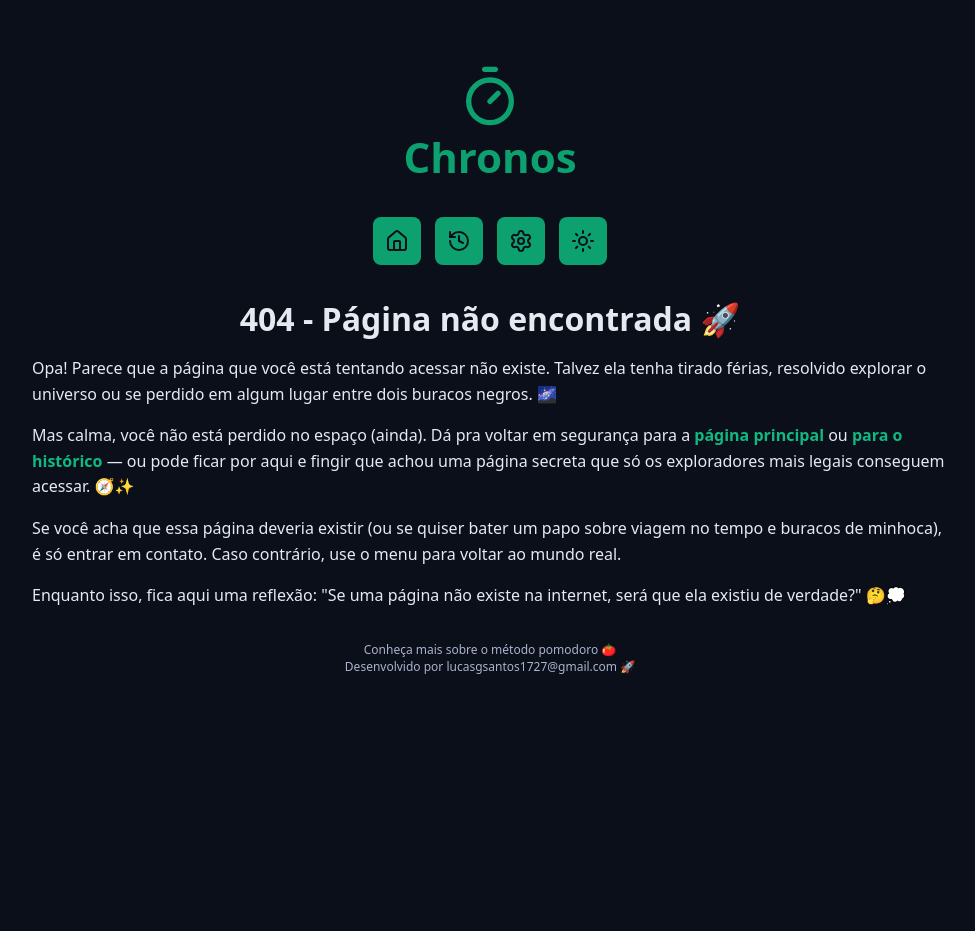
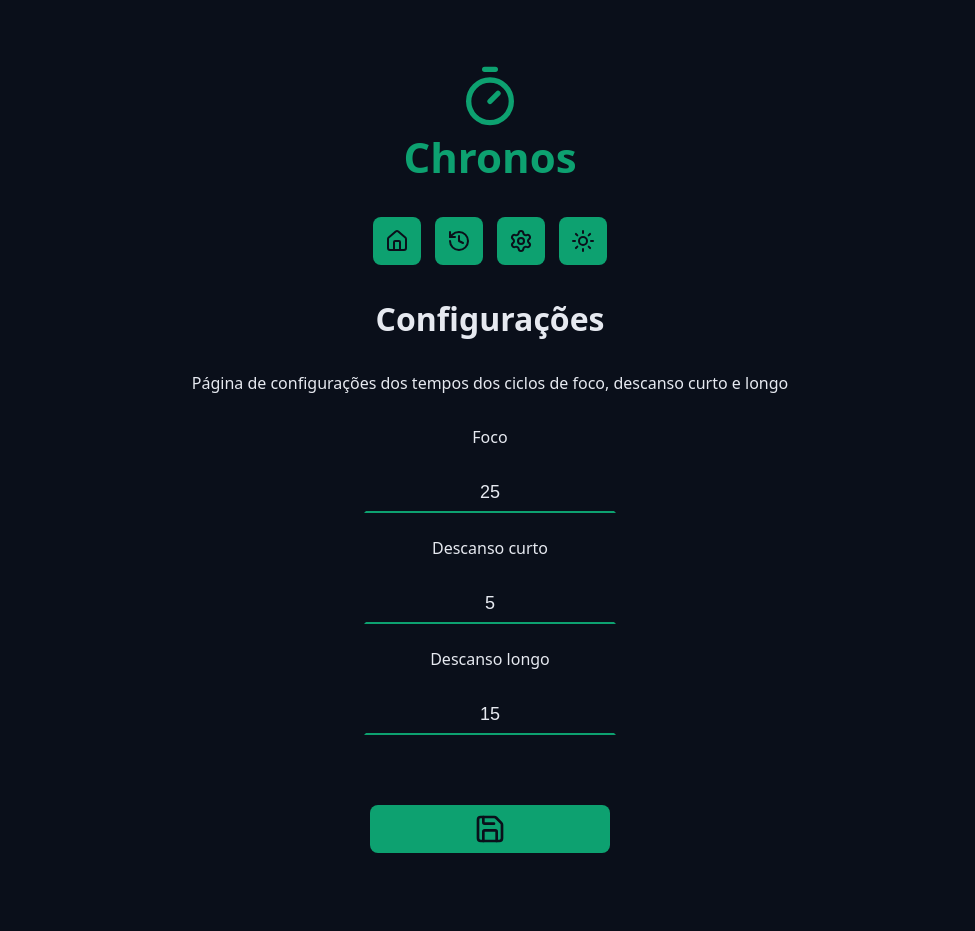
Before and after one commit to luzka1/pomodoro, a React (Vite) app: page /settings in a window 1280 px wide. Shown: the top 931 px of the page, without its empty margins (150-1125 px from the left). Before the commit the page ends 800 px from the top, so only its background shows below. Built offline with nearby package versions, Linux system fonts and the light colour scheme.

Commit message:
alterando titulo da página e criando a página de configurações

```diff
--- /dev/null
+++ b/src/components/SettingsForm/index.tsx
@@ -0,0 +1,108 @@
+import { SaveIcon } from "lucide-react";
+import { DefaultButton } from "../DefaultButton";
+import { DefaultInput } from "../DefaultInput";
+import { useRef } from "react";
+import { useTaskContext } from "../../contexts/TaskContext/useTaskContext";
+import { showMessage } from "../../adapters/showMessage";
+import { TaskActionTypes } from "../../contexts/TaskContext/taskActions";
+
+export function SettingsForm() {
+  const { state, dispatch } = useTaskContext();
+
+  const workTimeInput = useRef<HTMLInputElement>(null);
+  const shortBreakTimeInput = useRef<HTMLInputElement>(null);
+  const longBreakTimeInput = useRef<HTMLInputElement>(null);
+
+  function handleSaveSettings(e: React.FormEvent<HTMLFormElement>) {
+    e.preventDefault();
+
+    const formErrors = [];
+
+    const workTime = Number(workTimeInput.current?.value);
+    const shortBreakTime = Number(shortBreakTimeInput.current?.value);
+    const longBreakTime = Number(longBreakTimeInput.current?.value);
+
+    if (isNaN(workTime) || isNaN(shortBreakTime) || isNaN(longBreakTime)) {
+      formErrors.push("Digite um número em TODOS os campos");
+    }
+
+    if (workTime < 1 || workTime > 60) {
+      formErrors.push("Escolha um tempo entre 1 e 60 minutos para foco");
+    }
+
+    if (shortBreakTime < 1 || shortBreakTime > 30) {
+      formErrors.push(
+        "Escolha um tempo entre 1 e 30 minutos para descanso curto"
+      );
+    }
+
+    if (longBreakTime < 1 || longBreakTime > 60) {
+      formErrors.push(
+        "Escolha um tempo entre 1 e 60 minutos para descanso longo"
+      );
+    }
+
+    if (formErrors.length > 0) {
+      formErrors.forEach((errors) => {
+        showMessage.error(errors);
+      });
+
+      return;
+    }
+
+    const newTimeSettings = {
+      workTime,
+      shortBreakTime,
+      longBreakTime,
+    };
+
+    showMessage.success("Configurações salvas com sucesso!");
+
+    dispatch({
+      type: TaskActionTypes.CHANGE_SETTINGS,
+      payload: newTimeSettings,
+    });
+  }
+
+  return (
+    <form className="form" onSubmit={(e) => handleSaveSettings(e)} action="">
+      <div className="formRow">
+        <DefaultInput
+          id="workTime"
+          labelText="Foco"
+          type="text"
+          ref={workTimeInput}
+          defaultValue={state.config.workTime}
+        />
+      </div>
+
+      <div className="formRow">
+        <DefaultInput
+          id="shortBreakTime"
+          labelText="Descanso curto"
+          type="text"
+          ref={shortBreakTimeInput}
+          defaultValue={state.config.shortBreakTime}
+        />
+      </div>
+
+      <div className="formRow">
+        <DefaultInput
+          id="longBreakTime"
+          labelText="Descanso longo"
+          type="text"
+          ref={longBreakTimeInput}
+          defaultValue={state.config.longBreakTime}
+        />
+      </div>
+
+      <div className="formRow">
+        <DefaultButton
+          icon={<SaveIcon />}
+          aria-label="Salvar configurações"
+          title="Salvar configurações"
+        />
+      </div>
+    </form>
+  );
+}
--- a/src/contexts/TaskContext/taskActions.ts
+++ b/src/contexts/TaskContext/taskActions.ts
@@ -1,4 +1,5 @@
 import type { TaskModel } from "../../models/TaskModel";
+import type { TaskStateModel } from "../../models/TaskStateModel";
 
 export enum TaskActionTypes {
   START_TASK = "START_TASK",
@@ -6,6 +7,7 @@ export enum TaskActionTypes {
   RESET_TASK = "RESET_TASK",
   COUNT_DOWN = "COUNT_DOWN",
   COMPLETE_TASK = "COMPLETE_TASK",
+  CHANGE_SETTINGS = "CHANGE_SETTINGS",
 }
 
 export type TaskActionsWithPayload =
@@ -13,7 +15,11 @@ export type TaskActionsWithPayload =
       type: TaskActionTypes.START_TASK;
       payload: TaskModel;
     }
-  | { type: TaskActionTypes.COUNT_DOWN; payload: { secondsRemaining: number } };
+  | { type: TaskActionTypes.COUNT_DOWN; payload: { secondsRemaining: number } }
+  | {
+      type: TaskActionTypes.CHANGE_SETTINGS;
+      payload: TaskStateModel['config'];
+    };
 
 export type TaskActionsWithoutPayload =
   | {
--- a/src/contexts/TaskContext/taskReducer.ts
+++ b/src/contexts/TaskContext/taskReducer.ts
@@ -68,6 +68,15 @@ export function TaskReducer(
       localStorage.removeItem("state");
       return { ...initialTaskState };
     }
+
+    case TaskActionTypes.CHANGE_SETTINGS: {
+      return {
+        ...state,
+        config: {
+          ...action.payload,
+        },
+      };
+    }
   }
 
   return state;
--- a/src/pages/AboutPomodoro/index.tsx
+++ b/src/pages/AboutPomodoro/index.tsx
@@ -1,24 +1,30 @@
+import { useEffect } from "react";
 import { Container } from "../../components/Container";
 import { GenericHtml } from "../../components/GenericHtml";
 import { Heading } from "../../components/Heading";
 import { RouterLink } from "../../components/RouterLink";
 import { MainTemplate } from "../../templates/MainTemplate";
 
-export function AboutPomodoroPage() {
-    return <MainTemplate>
-        <Container>
-            <GenericHtml>
-                <Heading>A Técnica Pomodoro 🍅</Heading>
+export function AboutPomodoro() {
+  useEffect(() => {
+    document.title = "Entenda a Técnica Pomodoro - Chronos Pomodoro";
+  }, []);
+
+  return (
+    <MainTemplate>
+      <Container>
+        <GenericHtml>
+          <Heading>A Técnica Pomodoro 🍅</Heading>
 
           <p>
-            A Técnica Pomodoro é uma metodologia de produtividade criada por{' '}
+            A Técnica Pomodoro é uma metodologia de produtividade criada por{" "}
             <strong>Francesco Cirillo</strong>, que consiste em dividir o
             trabalho em blocos de tempo (os famosos "Pomodoros") intercalados
             com pausas. O objetivo é manter o foco total por um período curto e
             garantir descansos para evitar o cansaço mental.
           </p>
 
-          <img src='https://placehold.co/1920x1080' alt='' />
+          <img src="https://placehold.co/1920x1080" alt="" />
 
           <h2>Como funciona o Pomodoro tradicional?</h2>
           <ul>
@@ -32,7 +38,7 @@ export function AboutPomodoroPage() {
               <strong>3. Faça uma pausa curta de 5 minutos</strong>.
             </li>
             <li>
-              <strong>4. A cada 4 ciclos, faça uma pausa longa</strong>{' '}
+              <strong>4. A cada 4 ciclos, faça uma pausa longa</strong>{" "}
               (geralmente 15 a 30 minutos).
             </li>
           </ul>
@@ -49,9 +55,9 @@ export function AboutPomodoroPage() {
           <h3>⚙️ Personalização do tempo</h3>
           <p>
             Você pode configurar o tempo de foco, descanso curto e descanso
-            longo do jeito que quiser! Basta acessar a{' '}
-            <RouterLink href='/settings'>página de configurações</RouterLink> e ajustar os minutos
-            como preferir.
+            longo do jeito que quiser! Basta acessar a{" "}
+            <RouterLink href="/settings">página de configurações</RouterLink> e
+            ajustar os minutos como preferir.
           </p>
 
           <h3>🔁 Ciclos organizados em sequência</h3>
@@ -95,10 +101,10 @@ export function AboutPomodoroPage() {
 
           <h3>📊 Histórico automático</h3>
           <p>
-            Todas as suas tarefas e ciclos concluídos ficam salvos no{' '}
-            <RouterLink href='/history'>histórico</RouterLink>, com status de completas ou
-            interrompidas. Assim, você consegue acompanhar sua evolução ao longo
-            do tempo.
+            Todas as suas tarefas e ciclos concluídos ficam salvos no{" "}
+            <RouterLink href="/history">histórico</RouterLink>, com status de
+            completas ou interrompidas. Assim, você consegue acompanhar sua
+            evolução ao longo do tempo.
           </p>
 
           <h2>Por que usar o Chronos Pomodoro?</h2>
@@ -110,15 +116,16 @@ export function AboutPomodoroPage() {
           </ul>
 
           <p>
-            <strong>Pronto pra focar?</strong> Bora lá{' '}
-            <RouterLink href='/'>voltar para a página inicial</RouterLink> e iniciar seus
-            Pomodoros! 🍅🚀
+            <strong>Pronto pra focar?</strong> Bora lá{" "}
+            <RouterLink href="/">voltar para a página inicial</RouterLink> e
+            iniciar seus Pomodoros! 🍅🚀
           </p>
 
           <p>
             <em>"Foco total, sem pressa, sem pausa, só vai!"</em> 💪🧘‍♂️
           </p>
-            </GenericHtml>
-        </Container>
+        </GenericHtml>
+      </Container>
     </MainTemplate>
+  );
 }
--- a/src/pages/History/index.tsx
+++ b/src/pages/History/index.tsx
@@ -23,6 +23,14 @@ export function History() {
     setConfirmResetHistory(false);
     dispatch({ type: TaskActionTypes.RESET_TASK });
   }, [confirmResetHistory, dispatch]);
+
+  useEffect(() => {
+    document.title = "Histórico - Chronos Pomodoro";
+
+    return () => {
+      showMessage.dismiss();
+    };
+  }, []);
 
   function handleResetHistory() {
     showMessage.dismiss();
--- a/src/pages/Home/index.tsx
+++ b/src/pages/Home/index.tsx
@@ -1,9 +1,14 @@
+import { useEffect } from "react";
 import { Container } from "../../components/Container";
 import { CountDown } from "../../components/CountDown";
 import { MainForm } from "../../components/MainForm";
 import { MainTemplate } from "../../templates/MainTemplate";
 
-export function HomePage() {
+export function Home() {
+  useEffect(() => {
+    document.title = "Chronos Pomodoro";
+  }, []);
+
   return (
     <MainTemplate>
       <Container>
--- a/src/pages/NotFound/index.tsx
+++ b/src/pages/NotFound/index.tsx
@@ -1,15 +1,20 @@
+import { useEffect } from "react";
 import { Container } from "../../components/Container";
 import { GenericHtml } from "../../components/GenericHtml";
 import { Heading } from "../../components/Heading";
 import { RouterLink } from "../../components/RouterLink";
 import { MainTemplate } from "../../templates/MainTemplate";
 
-export function NotFoundPage() {
+export function NotFound() {
+  useEffect(() => {
+    document.title = "Entenda a Técnica Pomodoro - Chronos Pomodoro";
+  }, []);
+
   return (
     <MainTemplate>
       <Container>
         <GenericHtml>
-           <Heading>404 - Página não encontrada 🚀</Heading>
+          <Heading>404 - Página não encontrada 🚀</Heading>
           <p>
             Opa! Parece que a página que você está tentando acessar não existe.
             Talvez ela tenha tirado férias, resolvido explorar o universo ou se
@@ -17,10 +22,10 @@ export function NotFoundPage() {
           </p>
           <p>
             Mas calma, você não está perdido no espaço (ainda). Dá pra voltar em
-            segurança para a <RouterLink href='/'>página principal</RouterLink> ou{' '}
-            <RouterLink href='/history'>para o histórico</RouterLink> — ou pode ficar por aqui e
-            fingir que achou uma página secreta que só os exploradores mais
-            legais conseguem acessar. 🧭✨
+            segurança para a <RouterLink href="/">página principal</RouterLink>{" "}
+            ou <RouterLink href="/history">para o histórico</RouterLink> — ou
+            pode ficar por aqui e fingir que achou uma página secreta que só os
+            exploradores mais legais conseguem acessar. 🧭✨
           </p>
           <p>
             Se você acha que essa página deveria existir (ou se quiser bater um
--- /dev/null
+++ b/src/pages/Settings/index.tsx
@@ -0,0 +1,30 @@
+import { useEffect } from "react";
+import { Container } from "../../components/Container";
+import { Heading } from "../../components/Heading";
+import { SettingsForm } from "../../components/SettingsForm";
+import { MainTemplate } from "../../templates/MainTemplate";
+
+export function Settings() {
+  useEffect(() => {
+    document.title = "Entenda a Técnica Pomodoro - Chronos Pomodoro";
+  }, []);
+
+  return (
+    <MainTemplate>
+      <Container>
+        <Heading>Configurações</Heading>
+      </Container>
+
+      <Container>
+        <p style={{ textAlign: "center" }}>
+          Página de configurações dos tempos dos ciclos de foco, descanso curto
+          e longo
+        </p>
+      </Container>
+
+      <Container>
+        <SettingsForm />
+      </Container>
+    </MainTemplate>
+  );
+}
--- a/src/routers/MainRouter/index.tsx
+++ b/src/routers/MainRouter/index.tsx
@@ -1,9 +1,10 @@
 import { BrowserRouter, Route, Routes, useLocation } from "react-router";
-import { HomePage } from "../../pages/Home";
-import { NotFoundPage } from "../../pages/NotFound";
+import { Home } from "../../pages/Home";
+import { NotFound } from "../../pages/NotFound";
 import { History } from "../../pages/History";
-import { AboutPomodoroPage } from "../../pages/AboutPomodoro";
+import { AboutPomodoro } from "../../pages/AboutPomodoro";
 import { useEffect } from "react";
+import { Settings } from "../../pages/Settings";
 
 function ScrollToTop() {
   const { pathname } = useLocation();
@@ -19,10 +20,11 @@ export function MainRouter() {
   return (
     <BrowserRouter>
       <Routes>
-        <Route path="/" element={<HomePage />} />
-         <Route path="/history" element={<History />} />
-        <Route path="/about-pomodoro" element={<AboutPomodoroPage />} />
-        <Route path="*" element={<NotFoundPage />} />
+        <Route path="/" element={<Home />} />
+        <Route path="/history" element={<History />} />
+        <Route path="/settings" element={<Settings />} />
+        <Route path="/about-pomodoro" element={<AboutPomodoro />} />
+        <Route path="*" element={<NotFound />} />
       </Routes>
       <ScrollToTop />
     </BrowserRouter>
```
